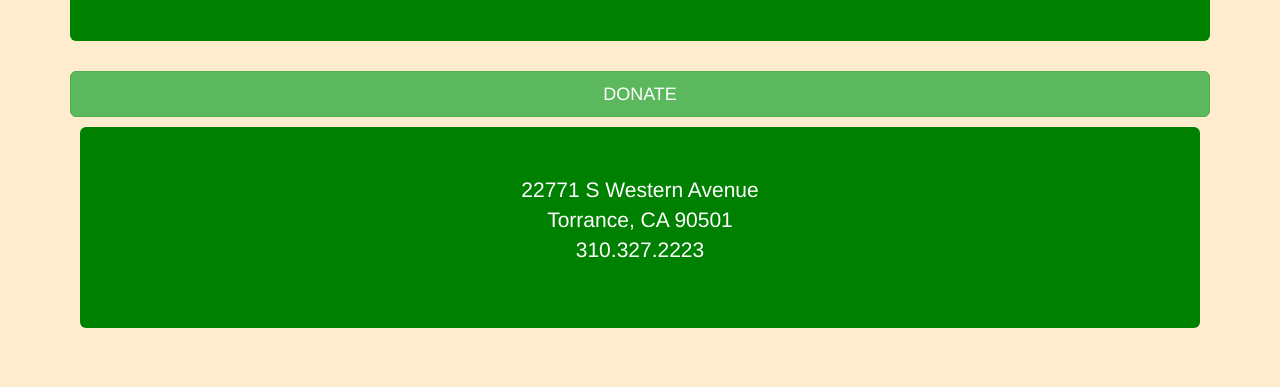
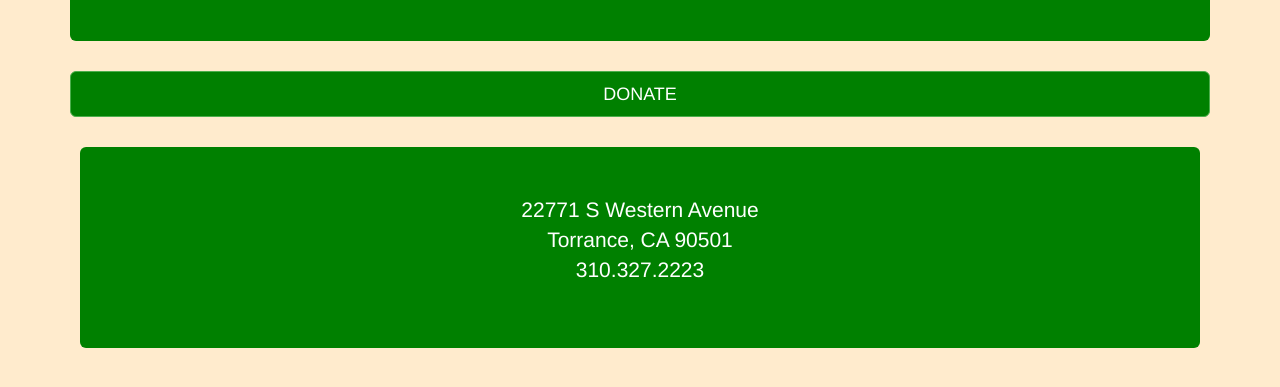
Before and after one commit to Willsonation/EndangeredAnimals, a plain HTML site: page howToHelp.html in a window 1280 px wide. Shown: the part 251-638 px from the top of the page. Drawn offline with nearby package versions, Linux system fonts and the light colour scheme.

Commit message:
Update style.css

```diff
--- a/style.css
+++ b/style.css
@@ -74,3 +74,7 @@ img.animal{
 	margin-right: auto;
 	margin-bottom: 25px;
 }
+a.btn-success{
+	background-color: green;
+	margin-bottom: 30px;
+}
```
